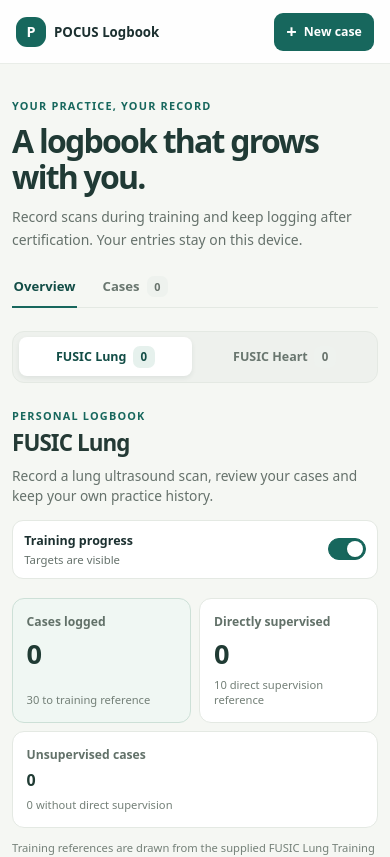
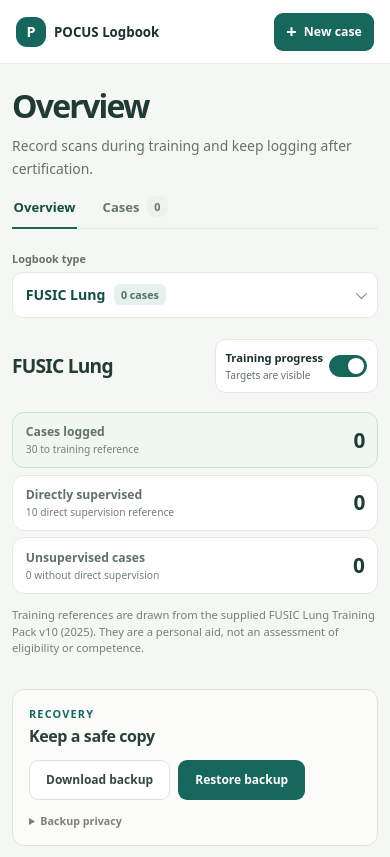
Before and after one commit to domhutch/POCUS-Logbook, a React (Vite) app: page / in a window 390 px wide. Shown: the top 857 px of the page. Built offline with nearby package versions, Linux system fonts and the light colour scheme.

Commit message:
Post initial alpha test v 0.0.1

```diff
--- a/src/App.tsx
+++ b/src/App.tsx
@@ -29,10 +29,15 @@ type Page = "overview" | "cases" | "form";
 const MAX_BACKUP_SIZE = 10 * 1024 * 1024;
 
 function caseSummary(entry: LogbookCase) {
-  const scanDetails =
+  const hasStructuredDetails =
     entry.pathway === "lung"
+      ? entry.regions.length > 0
+      : entry.views.length > 0;
+  const scanDetails = hasStructuredDetails
+    ? entry.pathway === "lung"
       ? `${entry.regions.length} of 6 regions recorded`
-      : `${entry.views.length} views recorded`;
+      : `${entry.views.length} views recorded`
+    : "Structured details not added";
 
   return [entry.indication, scanDetails].filter(Boolean).join(" · ");
 }
@@ -62,6 +67,7 @@ function App() {
   const [backupStatus, setBackupStatus] = useState<string | null>(null);
   const [isHandlingBackup, setIsHandlingBackup] = useState(false);
   const backupInputRef = useRef<HTMLInputElement>(null);
+  const pathwayMenuRef = useRef<HTMLDetailsElement>(null);
 
   async function refreshEntries() {
     const [storedEntries, storedModes] = await Promise.all([
@@ -96,6 +102,30 @@ function App() {
           "pocus-logbook-upgrade-blocked",
           handleBlockedUpgrade,
       );
+    };
+  }, []);
+
+  useEffect(() => {
+    function closePathwayMenu(event: PointerEvent) {
+      const menu = pathwayMenuRef.current;
+      if (menu?.open && event.target instanceof Node && !menu.contains(event.target)) {
+        menu.open = false;
+      }
+    }
+
+    function handlePathwayMenuKeydown(event: KeyboardEvent) {
+      const menu = pathwayMenuRef.current;
+      if (event.key === "Escape" && menu?.open) {
+        menu.open = false;
+        menu.querySelector("summary")?.focus();
+      }
+    }
+
+    document.addEventListener("pointerdown", closePathwayMenu);
+    document.addEventListener("keydown", handlePathwayMenuKeydown);
+    return () => {
+      document.removeEventListener("pointerdown", closePathwayMenu);
+      document.removeEventListener("keydown", handlePathwayMenuKeydown);
     };
   }, []);
 
@@ -173,6 +203,17 @@ function App() {
   function cancelForm() {
     setActivePage(returnPage);
     setDraft(null);
+  }
+
+  function goToOverview() {
+    if (
+      activePage === "form" &&
+      !window.confirm("Discard this case without saving and return to Overview?")
+    ) {
+      return;
+    }
+    setDraft(null);
+    setActivePage("overview");
   }
 
   async function handleSave(draftToSave: CaseDraft): Promise<boolean> {
@@ -301,12 +342,17 @@ function App() {
   return (
     <main className="app-shell">
       <header className="topbar">
-        <a className="brand" href="#" aria-label="POCUS Logbook home">
+        <button
+          className="brand"
+          type="button"
+          onClick={goToOverview}
+          aria-label="Go to POCUS Logbook overview"
+        >
           <span className="brand-mark" aria-hidden="true">
             P
           </span>
           <span>POCUS Logbook</span>
-        </a>
+        </button>
         {activePage === "form" ? (
           <button
             className="button button-secondary topbar-action"
@@ -333,21 +379,20 @@ function App() {
           <>
             <div className="page-heading">
               <div>
-                <p className="eyebrow">
-                  {activePage === "overview"
-                    ? "Your practice, your record"
-                    : `${pathway.label} logbook`}
-                </p>
+                {activePage === "cases" && (
+                  <p className="eyebrow">{pathway.label} logbook</p>
+                )}
                 <h1 id="page-title">
                   {activePage === "overview"
-                    ? "A logbook that grows with you."
+                    ? "Overview"
                     : "Your cases"}
                 </h1>
+                {activePage === "overview" && (
                   <p className="page-intro">
-                  {activePage === "overview"
-                    ? "Record scans during training and keep logging after certification. Your entries stay on this device."
-                    : "Search, review, and update your de-identified scan records."}
+                    Record scans during training and keep logging after
+                    certification.
                   </p>
+                )}
               </div>
             </div>
             <nav className="page-navigation" aria-label="Main navigation">
@@ -370,28 +415,48 @@ function App() {
         )}
 
         {activePage !== "form" && (
-          <nav className="pathway-tabs" aria-label="Choose a pathway">
-            {(Object.keys(PATHWAYS) as Pathway[]).map((key) => (
+          <div className="pathway-picker">
+            <span className="pathway-picker-label">Logbook type</span>
+            <details className="pathway-menu" ref={pathwayMenuRef}>
+              <summary aria-label={`Choose logbook type. Current: ${pathway.label}`}>
+                <span>{pathway.label}</span>
+                <span className="pathway-menu-count">
+                  {pathwayEntries.length}{" "}
+                  {pathwayEntries.length === 1 ? "case" : "cases"}
+                </span>
+                <span className="pathway-menu-chevron" aria-hidden="true" />
+              </summary>
+              <div className="pathway-menu-options">
+                {(Object.keys(PATHWAYS) as Pathway[]).map((key) => {
+                  const caseCount = entries.filter(
+                    (entry) => entry.pathway === key,
+                  ).length;
+                  return (
                     <button
-                className={`pathway-tab ${activePathway === key ? "is-active" : ""}`}
+                      className="pathway-menu-option"
+                      type="button"
                       key={key}
-                onClick={() => {
+                      onClick={(event) => {
                         setActivePathway(key);
                         setSearch("");
                         setCaseFilter("all");
+                        event.currentTarget.closest("details")?.removeAttribute("open");
                       }}
                       aria-pressed={activePathway === key}
                     >
                       <span>{PATHWAYS[key].label}</span>
-                <span className="tab-count">
-                  {entries.filter((entry) => entry.pathway === key).length}
+                      <span className="pathway-menu-option-count">
+                        {caseCount} {caseCount === 1 ? "case" : "cases"}
                       </span>
                     </button>
-            ))}
-          </nav>
+                  );
+                })}
+              </div>
+            </details>
+          </div>
         )}
 
-        {activePage !== "form" && (
+        {activePage === "overview" && (
           <section className="pathway-heading" aria-labelledby="pathway-title">
             <div>
               <p className="eyebrow">Personal logbook</p>
@@ -547,11 +612,14 @@ function App() {
                   onChange={(event) => void handleBackupRestore(event)}
                 />
               </div>
-              <p className="backup-privacy">
+              <details className="backup-privacy">
+                <summary>Backup privacy</summary>
+                <p>
                   The JSON backup is readable and not encrypted. Store it
                   somewhere private; don’t upload it to a shared server until
                   encrypted backup support is available.
                 </p>
+              </details>
               {backupStatus && (
                 <p className="backup-status" role="status">
                   {backupStatus}
@@ -571,20 +639,8 @@ function App() {
         )}
 
         {isReady && activePage === "cases" && (
-          <section className="entries-section" aria-labelledby="entries-title">
-              <div className="section-heading">
-                <div>
-                  <p className="eyebrow">Your record</p>
-                  <h2 id="entries-title">Cases</h2>
-                </div>
-                <button
-                  className="button button-secondary desktop-add"
-                  onClick={startNewCase}
-                >
-                  <span aria-hidden="true">+</span> Add a case
-                </button>
-              </div>
-
+          <section className="entries-section" aria-label="Cases">
+            {pathwayEntries.length > 0 && (
               <div className="list-toolbar">
                 <label className="search-field">
                   <span className="sr-only">Search cases</span>
@@ -617,6 +673,7 @@ function App() {
                   ))}
                 </div>
               </div>
+            )}
 
               {filteredEntries.length === 0 ? (
                 <div className="empty-state">
--- a/src/components/CaseForm.tsx
+++ b/src/components/CaseForm.tsx
@@ -138,6 +138,22 @@ function CaseForm({ draft, onChange, onSave, onCancel }: CaseFormProps) {
               <option value="healthy_volunteer">Healthy volunteer</option>
             </select>
           </label>
+        </div>
+
+        <details
+          className="structured-details optional-details"
+          open={
+            "createdAt" in draft &&
+            Boolean(
+              draft.indication ||
+                draft.diagnosis ||
+                draft.impressionCategory !== "not_recorded" ||
+                draft.managementImpact !== "not_recorded",
+            )
+          }
+        >
+          <summary>Case context and review markers <span>Optional</span></summary>
+          <div className="form-grid">
             <label className="form-field">
               <span>Indication <span className="optional-mark">Optional</span></span>
               <input
@@ -196,6 +212,7 @@ function CaseForm({ draft, onChange, onSave, onCancel }: CaseFormProps) {
               </select>
             </label>
           </div>
+        </details>
 
         <label className="supervision-control">
           <input
@@ -247,6 +264,11 @@ function CaseForm({ draft, onChange, onSave, onCancel }: CaseFormProps) {
           )}
         </details>
 
+        <details
+          className="structured-details optional-details"
+          open={"createdAt" in draft && Boolean(draft.summary || draft.reflection)}
+        >
+          <summary>Notes and reflection <span>Optional</span></summary>
           <div className="form-notes-grid">
             <label className="form-field">
               <span>Summary of findings <span className="optional-mark">Optional</span></span>
@@ -273,6 +295,7 @@ function CaseForm({ draft, onChange, onSave, onCancel }: CaseFormProps) {
               />
             </label>
           </div>
+        </details>
 
         <p className="form-privacy">
           Keep this record de-identified. Don’t enter patient names, dates of
--- a/src/styles.css
+++ b/src/styles.css
@@ -66,11 +66,14 @@ button:disabled {
   display: inline-flex;
   align-items: center;
   gap: 0.7rem;
+  padding: 0;
+  border: 0;
+  background: transparent;
   color: var(--ink);
   font-family: "Avenir Next", ui-sans-serif, system-ui, sans-serif;
   font-size: 0.96rem;
   font-weight: 800;
-  text-decoration: none;
+  text-align: left;
 }
 
 .brand-mark {
@@ -222,52 +225,108 @@ h3 {
   font-size: 0.68rem;
 }
 
-.pathway-tabs {
-  display: flex;
-  gap: 0.35rem;
-  padding: 0.35rem;
-  border: 1px solid var(--line);
-  border-radius: 12px;
-  background: #eef1ed;
+.pathway-picker {
+  position: relative;
+  width: min(100%, 440px);
+  margin-bottom: 1.35rem;
 }
 
-.pathway-tab {
-  display: inline-flex;
-  min-height: 42px;
-  flex: 1;
-  align-items: center;
-  justify-content: center;
-  gap: 0.7rem;
-  padding: 0.5rem 0.9rem;
-  border: 0;
-  border-radius: 8px;
-  background: transparent;
-  color: #69766f;
-  font-size: 0.9rem;
+.pathway-picker-label {
+  display: block;
+  margin-bottom: 0.35rem;
+  color: var(--muted);
+  font-size: 0.68rem;
   font-weight: 700;
 }
 
-.pathway-tab.is-active {
+.pathway-menu > summary {
+  display: flex;
+  min-height: 46px;
+  align-items: center;
+  gap: 0.55rem;
+  padding: 0.65rem 0.8rem;
+  border: 1px solid var(--line);
+  border-radius: 10px;
   background: white;
-  box-shadow: 0 2px 5px rgb(31 55 45 / 8%);
+  color: var(--teal-dark);
+  cursor: pointer;
+  font-size: 0.88rem;
+  font-weight: 700;
+  list-style: none;
+}
+
+.pathway-menu > summary::-webkit-details-marker {
+  display: none;
+}
+
+.pathway-menu[open] > summary {
+  border-color: #bdd2c8;
+  border-radius: 10px 10px 0 0;
+}
+
+.pathway-menu-count {
+  padding: 0.22rem 0.42rem;
+  border-radius: 6px;
+  background: var(--teal-wash);
+  color: #527067;
+  font-size: 0.67rem;
+  font-weight: 600;
+}
+
+.pathway-menu-chevron {
+  width: 8px;
+  height: 8px;
+  flex: 0 0 auto;
+  transform: rotate(45deg) translateY(-2px);
+  border-right: 1.5px solid #74857b;
+  border-bottom: 1.5px solid #74857b;
+  margin-left: auto;
+  transition: transform 140ms ease;
+}
+
+.pathway-menu[open] .pathway-menu-chevron {
+  transform: rotate(225deg) translate(-2px, -1px);
+}
+
+.pathway-menu-options {
+  position: absolute;
+  z-index: 3;
+  width: 100%;
+  overflow: hidden;
+  border: 1px solid #bdd2c8;
+  border-top: 0;
+  border-radius: 0 0 10px 10px;
+  background: white;
+  box-shadow: 0 12px 24px rgb(31 55 45 / 12%);
+}
+
+.pathway-menu-option {
+  display: flex;
+  width: 100%;
+  min-height: 45px;
+  align-items: center;
+  justify-content: space-between;
+  gap: 0.75rem;
+  padding: 0.6rem 0.8rem;
+  border: 0;
+  border-top: 1px solid #edf0ec;
+  background: white;
+  color: #53645b;
+  text-align: left;
+  font-size: 0.82rem;
+  font-weight: 600;
+}
+
+.pathway-menu-option:hover,
+.pathway-menu-option[aria-pressed="true"] {
+  background: #f1f7f3;
   color: var(--teal-dark);
 }
 
-.tab-count {
-  display: grid;
-  min-width: 22px;
-  height: 22px;
-  place-items: center;
-  border-radius: 7px;
-  background: #eef2ee;
-  color: #68736c;
-  font-size: 0.72rem;
-  font-weight: 700;
-}
-
-.is-active .tab-count {
-  background: var(--teal-wash);
-  color: var(--teal-dark);
+.pathway-menu-option-count {
+  color: #79867e;
+  font-size: 0.7rem;
+  font-weight: 500;
 }
 
 .pathway-heading {
@@ -459,7 +518,7 @@ summary:focus-visible {
 }
 
 .entries-section {
-  margin-top: 2.4rem;
+  margin-top: 1.2rem;
 }
 
 .section-heading {
@@ -788,6 +847,16 @@ summary:focus-visible {
   line-height: 1.5;
 }
 
+.backup-privacy summary {
+  width: fit-content;
+  cursor: pointer;
+  font-weight: 600;
+}
+
+.backup-privacy p {
+  margin: 0.35rem 0 0;
+}
+
 .backup-status {
   color: #27674e;
   font-weight: 600;
@@ -833,6 +902,14 @@ summary:focus-visible {
   display: grid;
   grid-template-columns: repeat(2, minmax(0, 1fr));
   gap: 0.85rem 1rem;
+}
+
+.optional-details .form-grid {
+  padding: 0.85rem 0 1rem;
+}
+
+.optional-details .form-notes-grid {
+  padding-bottom: 1rem;
 }
 
 .form-field {
@@ -1271,6 +1348,10 @@ summary:focus-visible {
     padding: 1rem;
   }
 
+  .backup-copy > p:last-child {
+    display: none;
+  }
+
   .backup-actions {
     justify-content: flex-start;
   }
@@ -1306,39 +1387,92 @@ summary:focus-visible {
 
   .page-content {
     width: min(100% - 1.5rem, 440px);
+    padding-top: 1.5rem;
+    padding-bottom: 2rem;
   }
 
-  .pathway-tab {
-    min-height: 39px;
-    gap: 0.4rem;
-    padding: 0.4rem 0.55rem;
-    font-size: 0.78rem;
+  .page-heading {
+    margin-bottom: 1rem;
   }
 
   .pathway-heading {
-    flex-direction: column;
-    margin-top: 1.6rem;
+    flex-direction: row;
+    align-items: center;
+    gap: 0.5rem;
+    margin-top: 1rem;
+  }
+
+  .pathway-heading > div {
+    min-width: 0;
+  }
+
+  .pathway-heading .eyebrow {
+    display: none;
   }
 
   .pathway-heading h2 {
-    font-size: 1.4rem;
+    font-size: 1.2rem;
+  }
+
+  .pathway-description {
+    display: none;
   }
 
   .mode-switch {
-    width: 100%;
+    width: auto;
+    min-width: 0;
+    max-width: 55%;
+    flex: 0 0 auto;
+    gap: 0.4rem;
+    padding: 0.6rem;
+  }
+
+  .mode-switch strong {
+    font-size: 0.7rem;
+  }
+
+  .mode-switch small {
+    font-size: 0.63rem;
   }
 
   .stats-grid {
-    grid-template-columns: repeat(2, minmax(0, 1fr));
+    grid-template-columns: 1fr;
+    gap: 0.4rem;
   }
 
   .stat-card {
-    min-height: 112px;
+    display: grid;
+    min-height: 0;
+    grid-template-columns: minmax(0, 1fr) auto;
+    align-items: center;
+    gap: 0.15rem 0.75rem;
+    padding: 0.65rem 0.8rem;
+  }
+
+  .stat-label {
+    grid-column: 1;
+    grid-row: 1;
+  }
+
+  .stat-value,
+  .stat-value-small {
+    grid-column: 2;
+    grid-row: 1 / span 2;
+    margin: 0;
+    font-size: 1.3rem;
+  }
+
+  .stat-note {
+    grid-column: 1;
+    grid-row: 2;
+    margin: 0;
+    padding-top: 0;
+    font-size: 0.64rem;
   }
 
   .stat-card:last-child {
-    grid-column: 1 / -1;
-    min-height: 94px;
+    grid-column: auto;
+    min-height: 0;
   }
 
   .list-toolbar {
@@ -1367,6 +1501,20 @@ summary:focus-visible {
 
   .entry-form-panel {
     padding: 1rem;
+  }
+
+  .form-actions {
+    position: sticky;
+    z-index: 2;
+    bottom: 0;
+    margin: 1rem -1rem -1rem;
+    padding: 0.75rem 1rem calc(0.75rem + env(safe-area-inset-bottom));
+    border-top: 1px solid var(--line);
+    background: rgb(255 255 255 / 96%);
+  }
+
+  .form-actions .button {
+    flex: 1;
   }
 
   .form-grid,
```
Also changed, not shown: 1 other file (tests, documents, lock files or other folders). Lines whose indentation alone changed are shown as unchanged.
